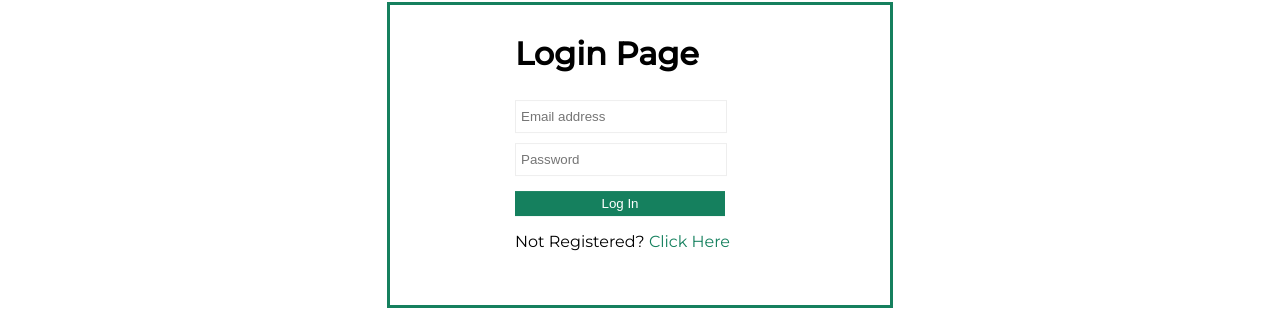
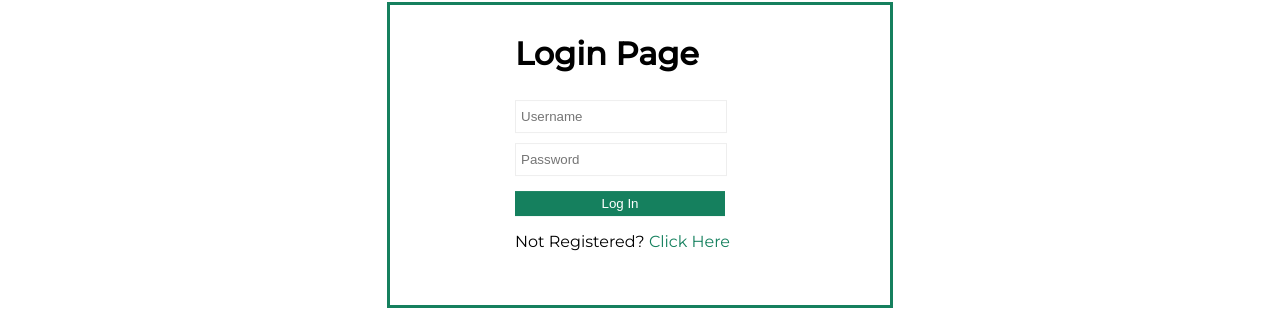
Before and after one commit to PatrickNymark/Meew-ChatProject, a React (Create React App) app in the folder client/: page /login in a window 1280 px wide. Shown: the part 270-580 px from the top of the page. Built offline with nearby package versions, Linux system fonts and the light colour scheme.

Commit message:
frontend login functionality

```diff
--- a/client/package.json
+++ b/client/package.json
@@ -6,6 +6,7 @@
     "@testing-library/jest-dom": "^4.2.4",
     "@testing-library/react": "^9.5.0",
     "@testing-library/user-event": "^7.2.1",
+    "axios": "^0.19.2",
     "node-sass": "^4.14.1",
     "react": "^16.13.1",
     "react-dom": "^16.13.1",
@@ -18,6 +19,7 @@
     "test": "react-scripts test",
     "eject": "react-scripts eject"
   },
+  "proxy": "http://localhost:5000",
   "eslintConfig": {
     "extends": "react-app"
   },
--- a/client/src/App.js
+++ b/client/src/App.js
@@ -1,4 +1,4 @@
-import React from 'react';
+import React, { useEffect } from 'react';
 import { BrowserRouter as Router, Route } from 'react-router-dom';
 
 // pages
@@ -10,6 +10,14 @@ import Register from './pages/Register';
 import Navbar from './components/navbar';
 
 function App() {
+
+  useEffect(() => {
+    console.log('loadedd')
+    const token = window.localStorage.getItem('token')
+    console.log(token)
+
+  })
+
   return (
     <Router className="App">
         <Navbar />
--- a/client/src/pages/Login.js
+++ b/client/src/pages/Login.js
@@ -1,7 +1,25 @@
-import React from 'react'
+import React, { useState } from 'react'
 import { Link } from 'react-router-dom'
+import axios from 'axios';
+
 import '../sass/login.scss'
-export default function Login() {
+
+export default function Login(props) {
+    const [username, setUsername] = useState("")
+    const [password, setPassword] = useState("")
+
+    const submit = (e) => {
+        e.preventDefault()
+
+        axios.post('/api/auth/login', { username, password }).then(res => {
+            console.log(res.data)
+            if(res.status === 200) {
+                window.localStorage.setItem('token', res.data.jwtToken)
+                props.history.push('/chat')
+            }
+        })
+    }
+
     return (
         <div className="login-wrapper">
 
@@ -10,11 +28,12 @@ export default function Login() {
 
                 <div className="email">
                     <h1>Login Page</h1>
-
-                    <input className="input" type="text" placeholder="Email address" name="email" />
-                    <input className="input" type="text" placeholder="Password" name="password" />
-                    <button className="login-btn">Log In</button>
-                    <p>Not Registered? <Link className="click-here" to="/register">Click Here</Link></p>
+                    <form onSubmit={submit}>
+                        <input onChange={e => setUsername(e.target.value)} className="input" type="text" placeholder="Username" name="username" />
+                        <input onChange={e => setPassword(e.target.value)} className="input" type="text" placeholder="Password" name="password" />
+                        <button className="login-btn" type="submit">Log In</button>
+                        <p>Not Registered? <Link className="click-here" to="/register">Click Here</Link></p>
+                    </form>
                 </div>
             </div>
         </div>
```
Also changed, not shown: 1 other file (tests, documents, lock files or other folders).
